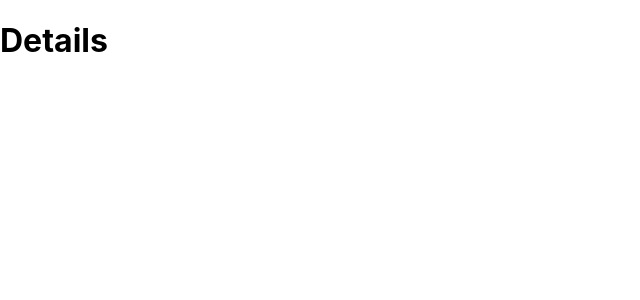
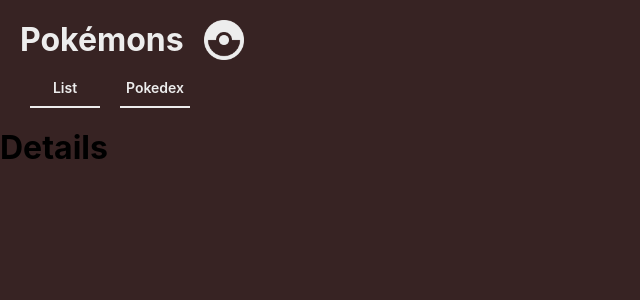
Before and after one commit to future4code/Franklin-pokedex5, a React (Create React App) app in the folder projeto-pokedex/: page /details in a window 1280 px wide. Shown: the top 300 px of the page, without its empty margins (0-640 px from the left). Built offline with nearby package versions, Linux system fonts and the light colour scheme.

Commit message:
cabeçalho e estilização

```diff
--- a/projeto-pokedex/package.json
+++ b/projeto-pokedex/package.json
@@ -3,6 +3,9 @@
   "version": "0.1.0",
   "private": true,
   "dependencies": {
+    "@emotion/react": "^11.9.3",
+    "@emotion/styled": "^11.9.3",
+    "@mui/material": "^5.8.7",
     "@testing-library/jest-dom": "^5.16.4",
     "@testing-library/react": "^13.3.0",
     "@testing-library/user-event": "^13.5.0",
--- a/projeto-pokedex/src/App.js
+++ b/projeto-pokedex/src/App.js
@@ -1,10 +1,33 @@
 import Router from "./router/router";
+import Header from "../src/components/Header";
+import { createGlobalStyle } from 'styled-components';
+
+const GlobalStyles = createGlobalStyle`
+html{
+    --principal-white: #EDEDED;
+    --background-principal: #372323;
+    --selected-color: #97BFB4;
+
+    * {
+  margin: 0;
+  padding: 0;
+  box-sizing: border-box;
+}
+background-color: var(--background-principal);
+}
+`
 
 function App() {
   return (
+    <>
+    <div>
+      <GlobalStyles/>
+    </div>
     <div className="App">
+      <Header/>
       <Router/>
     </div>
+    </>
   );
 }
 
--- /dev/null
+++ b/projeto-pokedex/src/components/Header.js
@@ -0,0 +1,96 @@
+import React from "react";
+import styled from "styled-components";
+
+import Vector from './imgs/Vector.png'
+
+
+
+
+const HeaderStyle = styled.header`
+
+height: 56px;
+background-color: var(--background-principal);
+margin-top: 0px;
+margin-bottom: 20px;
+display: flex;
+padding: 20px;
+
+`
+const TitleHeader= styled.h1`
+color: var(--principal-white);
+
+
+
+`
+const Pokebola = styled.img`
+height: 40px;
+display: inline-block;
+margin: 0px 0px 0px 20px;
+color: var(--principal-white);
+
+`
+const Tabs = styled.div`
+display: flex;
+align-items: center;
+padding: 0px 24px 0px 0px;
+
+
+height: 32px;
+margin-bottom: 20px;
+
+
+`
+const TabsNames = styled.ul`
+
+margin-left: 20px;
+display: flex;
+
+`
+const TabsOptions = styled.a`
+display: flex;
+flex-direction: column;
+align-items: center;
+padding: 0px;
+
+text-decoration: none;
+margin: 10px;
+
+width: 70px;
+height: 32px;
+
+font-style: normal;
+font-weight: 600;
+font-size: 14px;
+line-height: 24px;
+color: var(--principal-white);
+border-bottom:2px solid var(--principal-white) ;
+
+&:hover{
+    color: var(--selected-color);
+    border-bottom: 4px solid var(--selected-color);
+}
+`
+
+
+function Header(){
+    return(
+        <>
+
+        <HeaderStyle>
+           <TitleHeader>Pokémons</TitleHeader>
+           <Pokebola src={Vector}/>
+
+        </HeaderStyle>
+        <Tabs>
+            <TabsNames>
+                <TabsOptions href="#">List</TabsOptions>
+                <TabsOptions href="#">Pokedex</TabsOptions>
+
+            </TabsNames>
+        </Tabs>
+
+        </>
+    )
+}
+
+export default Header;
--- a/projeto-pokedex/src/pages/HomePage.js
+++ b/projeto-pokedex/src/pages/HomePage.js
@@ -13,6 +13,9 @@
     const [data] = useRequestData(`${BASE_URL}`);
 
     return(
+
+
+
         <ScreenContainer>
             {data && data.results.map((pokemon) => {return(<ListPokemons
                 key={pokemon.url}
@@ -22,6 +25,7 @@
             })}
             <button onClick={() => goToDetails(navigate)}>Detalhes</button>
       </ScreenContainer>
+
     );
     }
 
```
Also changed, not shown: projeto-pokedex/src/components/imgs/Vector.png (added), 1 other file (tests, documents, lock files or other folders).
